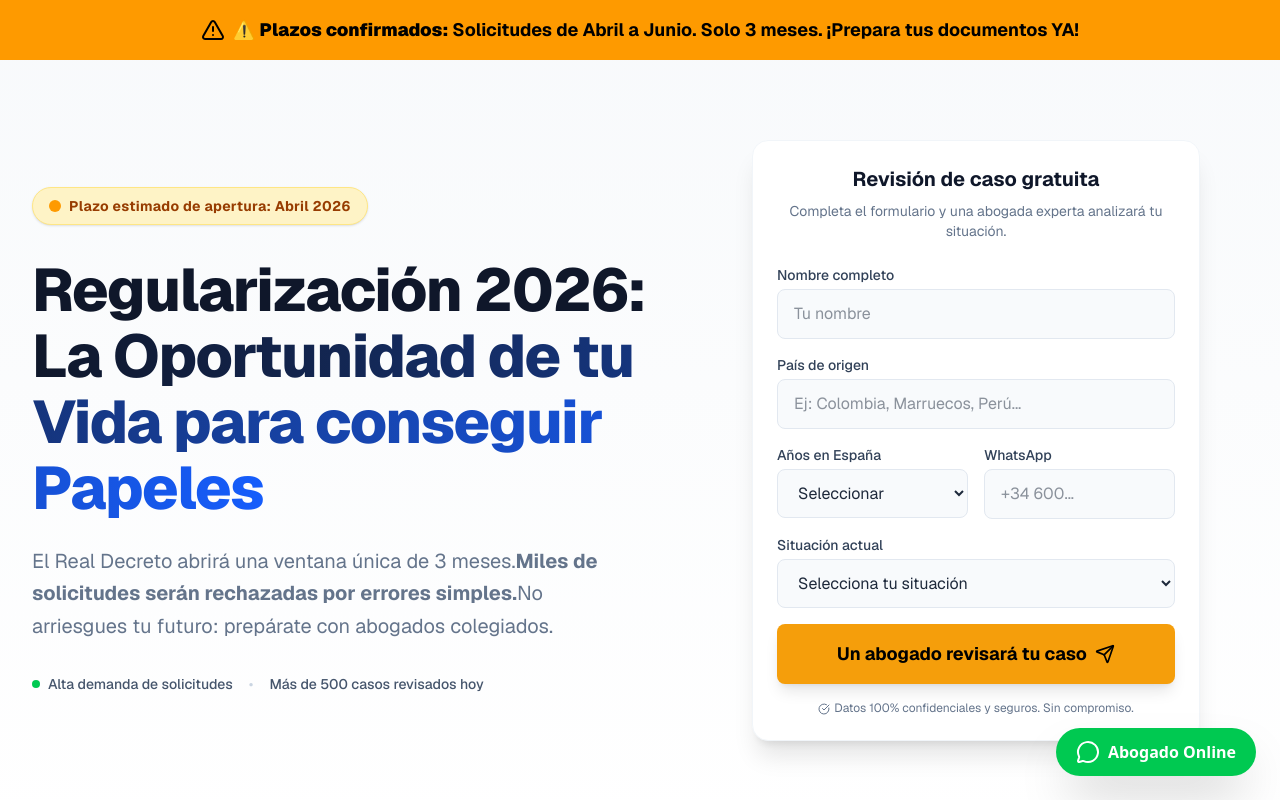
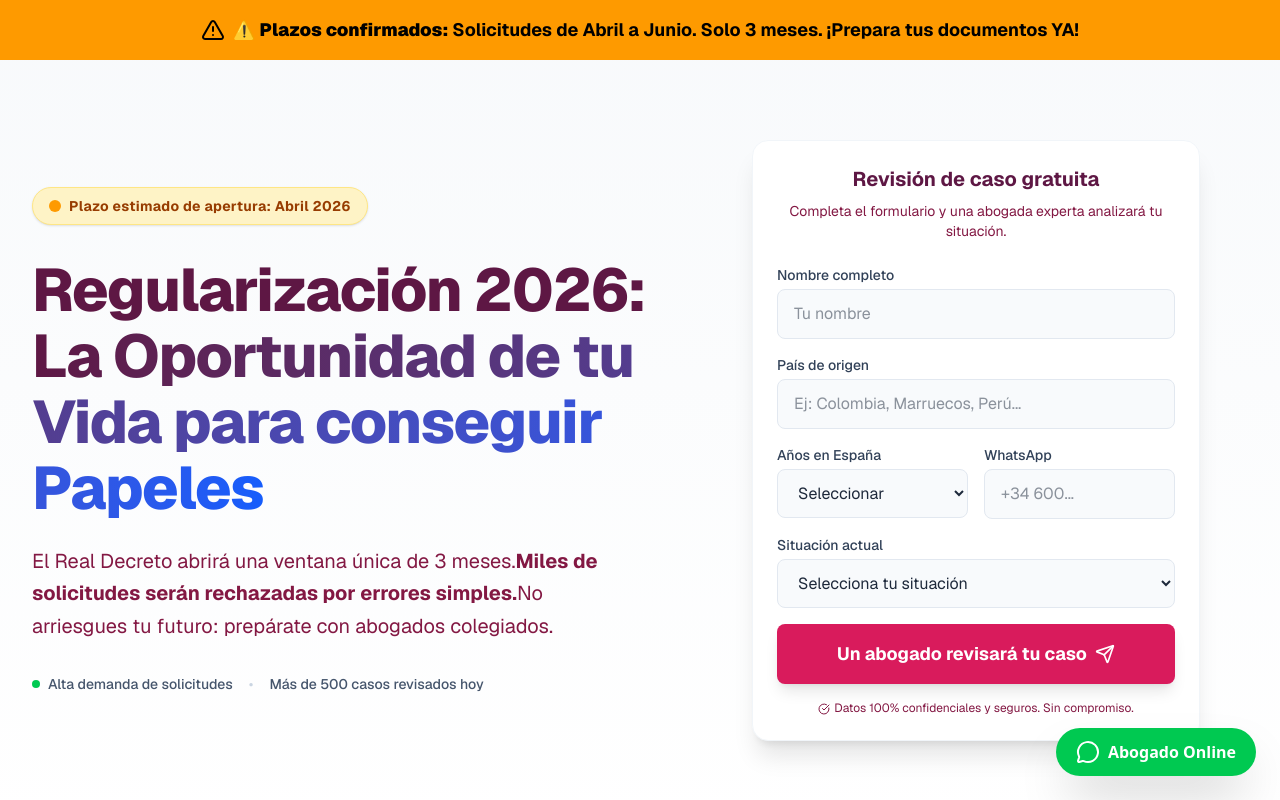
Before and after one commit to gomezgutierrez/regularizacion, a Next.js app: page / in a window 1280 px wide. Shown: the top 800 px of the page. Built offline with nearby package versions, Linux system fonts and the light colour scheme.

Commit message:
style: update branding color palette to match official logo

```diff
--- a/app/globals.css
+++ b/app/globals.css
@@ -1,22 +1,25 @@
 @import "tailwindcss";
 
 :root {
-  /* Navy Blue - Trust & Authority */
-  --primary: #0f172a;
+  /* Logo Colors */
+  /* Primary: Deep Plum/Purple (Text & Arcs) */
+  --primary: #5e1744;
   --primary-foreground: #ffffff;
 
-  /* Amber - Urgency but not panic */
-  --accent: #f59e0b;
-  --accent-foreground: #000000;
+  /* Accent: Vibrant Pink (Nodes/Icon) */
+  --accent: #d91b5c;
+  --accent-foreground: #ffffff;
 
-  /* Neutrals */
-  --background: #f8fafc;
+  /* Neutrals (tinted slightly warm) */
+  --background: #fdfbfb;
   --foreground: #1e293b;
-  --muted: #f1f5f9;
-  --muted-foreground: #64748b;
+  --muted: #fce7f3;
+  /* Light pink background */
+  --muted-foreground: #831843;
+  /* Muted plum */
 
   /* Status */
-  --success: #22c55e;
+  --success: #16a34a;
   --error: #ef4444;
 }
 
```
